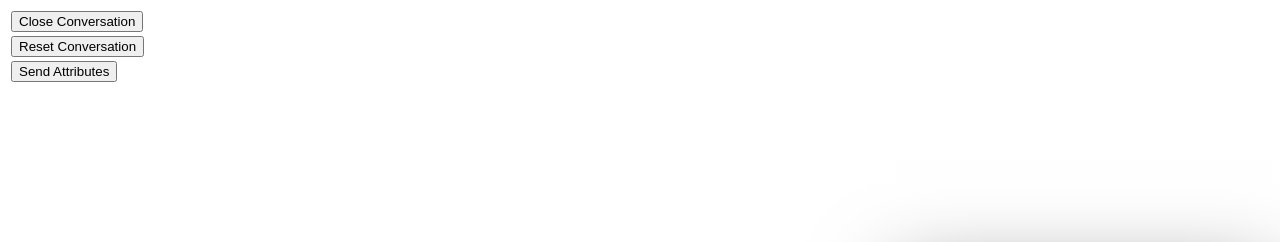
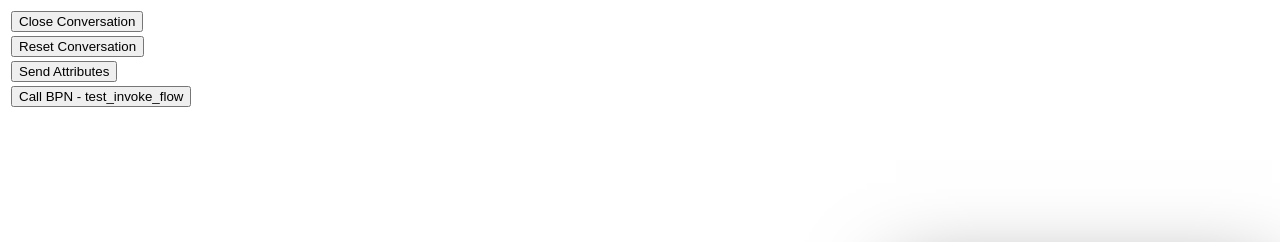
Before and after one commit to punaraya/overlay, a plain HTML site: page index.html in a window 1280 px wide. Shown: the top 242 px of the page. Drawn offline with Linux system fonts and the light colour scheme; a web font is replaced by a local one.

Commit message:
Update index.html

```diff
--- a/index.html
+++ b/index.html
@@ -156,6 +156,7 @@
         <tr><td><button onclick="closeConversation()">Close Conversation</button></td></tr>
         <tr><td><button onclick="resetConversation()">Reset Conversation</button></td></tr>
         <tr><td><button onclick="sendConversationAttribute('test1', 'value1')">Send Attributes</button></td></tr>
+        <tr><td><button onclick="callBpn('test_invoke_flow')">Call BPN - test_invoke_flow</button></td></tr>
     </table>
     <div class="chat-overlay">
         <div class="chat-overlay-wrapper">
```
